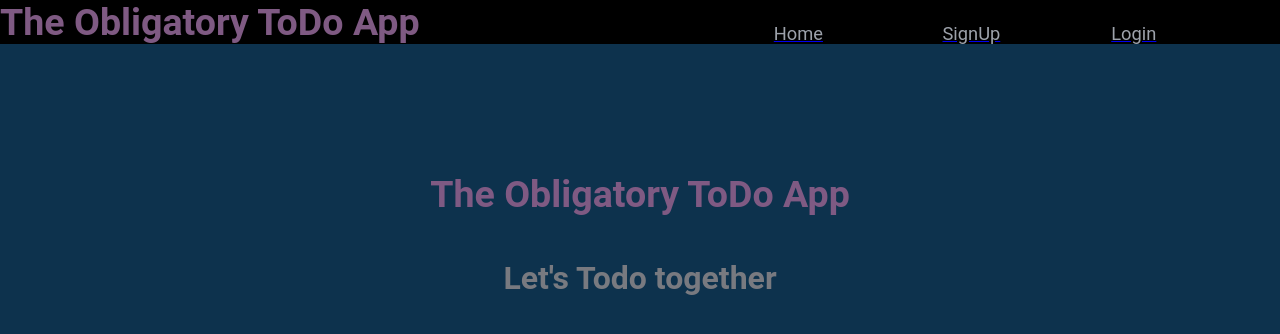
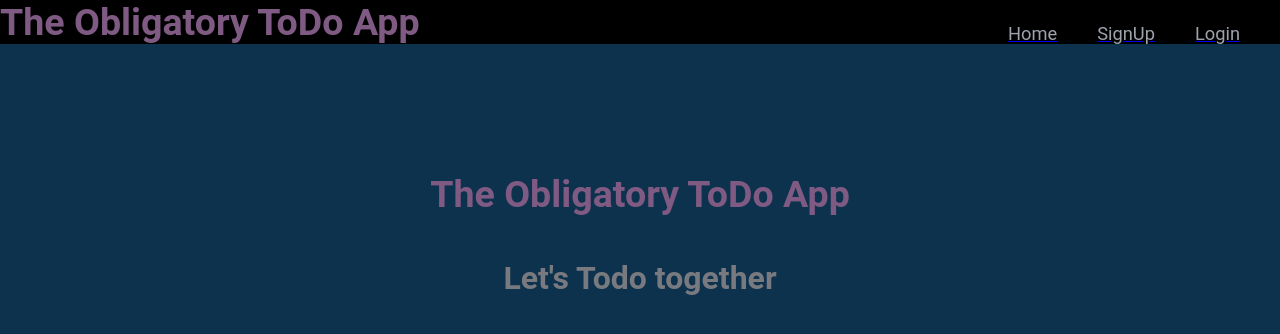
Before and after one commit to terryjreynolds/MERN-Todo-App, a React (Create React App) app in the folder client/: page / in a window 1280 px wide. Shown: the top 334 px of the page. Built offline with nearby package versions, Linux system fonts and the light colour scheme.

Commit message:
fixed the redirect after logout issue

```diff
--- a/client/src/App.css
+++ b/client/src/App.css
@@ -58,24 +58,21 @@ button {
 
 }
 .navLinksWrapper {
-  display: flex;
+  display: inline-flex;
   align-items: flex-end;
+  justify-content: flex-end;
   grid-column: 2 / span 1;
 }
 
 .navLinksWrapper a {
-  flex: 1 1;
+
+  margin-right: 40px;
 
 }
 .navItems{
 
   color: #9da2ab;
   font-size: calc(5px + (8 + 8) * ((100vw - 200px) / (1600 - 300)));
-}
-.navItemsHidden {
-  position: absolute !important;
-   top: -9999px !important;
-   left: -9999px !important;
 }
 
 input:focus {
@@ -176,11 +173,7 @@ li {
  a:hover, .dropDownButton:hover  {
   opacity: .8;
 }
-.signUpHidden {
-  position: absolute !important;
-   top: -9999px !important;
-   left: -9999px !important;
-}
+
 .dashboardTitle {
  text-align: center;
 
--- a/client/src/App.js
+++ b/client/src/App.js
@@ -24,12 +24,12 @@ class App extends Component{
   setUserState(userState) {
 this.setState({
   loggedIn: userState
-});
+})
 
   }
 
  render() {
-
+    console.log('rendering Appjs');
 
     return (
 
--- a/client/src/components/DropDownMenu.js
+++ b/client/src/components/DropDownMenu.js
@@ -16,6 +16,7 @@ class DropDownMenu extends Component {
     this.showMenu = this.showMenu.bind(this);
     this.closeMenu = this.closeMenu.bind(this);
   }
+
 
 
   showMenu(event) {
@@ -45,33 +46,42 @@ class DropDownMenu extends Component {
       .then(res => {
         if (res.data) {
           console.log('redirectobj', res.data.redirect);
-            //  window.location = res.data.redirect;
-            this.props.setUserState(false);
            this.setState({
             logoutPath: '/'
            });
-           this.props.setUrlState('/')
+
         }
       })
 
       .catch(err => console.log(err));
 
-
       };
 
+      handleDelete = ()=> {
+        //TODO: this should use the session id or username to search the db
+        //using some mongoose method such as findOneAndDelete. returning success
+        //to the dropdown which needs to trigger a render and redirect.
+        //ideally, it should put up a card asking for password before
+        //carrying out the deletion. I should be able to find the id or
+        //username on req.user as it is carried along with the headers on
+        //every request while a session exists
+        console.log('in handleDelete');
+      }
 
   render() {
+    console.log('rendering DropDown');
     if(this.state.logoutPath === '/') {
         this.setState({
           logoutPath: ''
         });
-
+        this.props.setUserState(false);
+        this.props.setUrlState('/')
       return <Redirect to={{
         pathname:
         '/'
         }}
 
-    />;
+    />
     }
     const listItemStyle = {
       display: 'block',
@@ -94,8 +104,8 @@ class DropDownMenu extends Component {
                   this.dropdownMenu = element;
                 }}
               >
-                <button onClick={ this.handleLogout }style={listItemStyle}>Logout</button>
-                <button style={listItemStyle}> Delete Acc</button>
+                <button onClick={ this.handleLogout } style={listItemStyle}>Logout</button>
+                <button onClick ={ this.handleDelete } style={listItemStyle}> Delete Acc</button>
 
               </ul>
               </div>
--- a/client/src/components/Login.js
+++ b/client/src/components/Login.js
@@ -68,6 +68,7 @@ class Login extends React.Component {
   }
 
   render() {
+    console.log('rendering Login');
     //conditionally rendering the home page
     // const name = this.state.sessionUserName;
     //Also, using a function passed from app.js to update its loggedIn state
--- a/client/src/components/Navbar.js
+++ b/client/src/components/Navbar.js
@@ -8,24 +8,26 @@ class Navbar extends Component {
   constructor(props) {
     super(props);
 this.state = {
-  url: '',
-  showSignUp: true
+  url: '/'
 };
 
 
   }
 
-
+setUrlState = (url) => {
+  this.setState({
+    url: url
+  })
+}
 
 handleClick = (url, showSignUp) => {
   this.setState({
-    url: url,
-    showSignUp: showSignUp
+    url: url
   });
 
 }
   render() {
-const userLoggedIn = this.props.userAuthState.loggedIn;
+console.log('rendering Navbar');
 
     return (
         <div className="navbar">
@@ -35,10 +37,10 @@ const userLoggedIn = this.props.userAuthState.loggedIn;
             </h1>
 
             <div className="navLinksWrapper">
-            <Link to="/"><div onClick={ () => this.handleClick('/') } className="navItems">Home</div></Link>
-            <Link to="/register"><div onClick={ () => this.handleClick('/register')} className={ this.props.userAuthState.loggedIn ? 'signUpHidden' : "navItems"}>SignUp</div></Link>
-        <Link to="/login"> <div onClick={ () => this.handleClick('/login') } className={ this.state.url === "/login"  ? "navItemsHidden" : this.state.url === "/" && this.props.userAuthState.loggedIn ? "navItemsHidden" : "navItems"} >Login</div></Link>
-        <span style= { userLoggedIn ? { display:'block' } : { display: 'none'}}><DropDownMenu userLoggedIn = { this.props.userAuthState.loggedIn } setUserState = { this.props.setUserState } setUrlState = { this.handleClick }/></span>
+             <Link to="/"><div onClick={ () => this.handleClick('/') } className="navItems">Home</div></Link>
+            {this.state.url === "/" && this.props.userAuthState.loggedIn === false ? <Link to="/register"><div onClick={ () => this.handleClick('/register')} className="navItems" >SignUp</div></Link> : null}
+       { this.state.url === "/" && this.props.userAuthState.loggedIn === false ? <Link to="/login"> <div onClick={ () => this.handleClick('/login') } className="navItems" >Login</div></Link> : null}
+        { this.props.userAuthState.loggedIn ? <span><DropDownMenu userLoggedIn = { this.props.userAuthState.loggedIn } setUserState = { this.props.setUserState } setUrlState = { this.setUrlState}/></span> : null}
         </div>
       </div>
     );
--- a/client/src/components/Todo.js
+++ b/client/src/components/Todo.js
@@ -131,11 +131,12 @@ upon click of the todo item itself-TJR*/
   };
 
   render() {
+    console.log('rendering Todo');
     let { todos } = this.state;
     console.log('todos', todos);
     const defaultTitle = 'The Obligatory Todo App';
-    const username = this.findUserName();
-    const name = `${!username  ? defaultTitle : `Welcome, ${ username}!`}`;
+    const username = this.props.location.state.username
+    const name = `${!username  ? defaultTitle : `Welcome, ${ this.props.location.state.username}!`}`;
 
     return (
 
```
Also changed, not shown: 1 other file (tests, documents, lock files or other folders).
